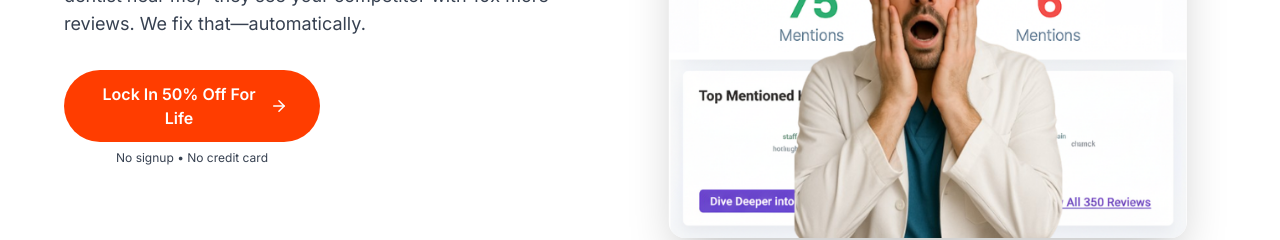
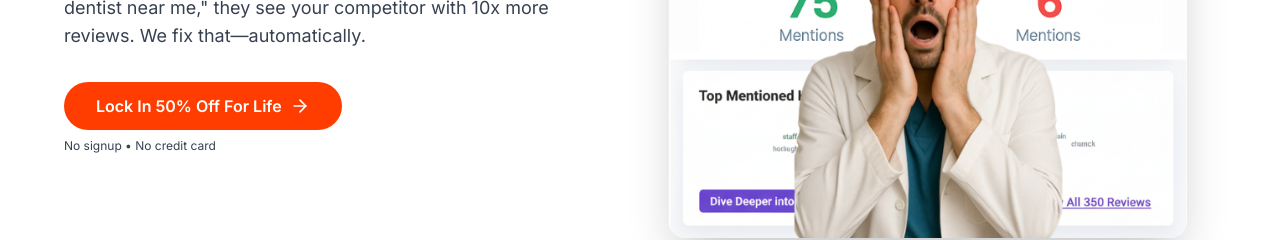
Before and after one commit to OneKadian/Densoft, a React (Vite) app: page / in a window 1280 px wide. Shown: the part 460-700 px from the top of the page. Built offline with nearby package versions, Linux system fonts and the light colour scheme; no server answers; the database is empty.

Commit message:
changed the hero button2

```diff
--- a/src/components/Hero.tsx
+++ b/src/components/Hero.tsx
@@ -1,3 +1,4 @@
+
 import React, { useState, useEffect } from "react";
 import { ArrowRight } from "lucide-react";
 
@@ -48,11 +49,11 @@ const Hero = () => {
 
             {/* CTA button below subheading */}
             <div className="flex flex-col items-center md:items-start">
-              <button onClick={scrollToCTA} className="crafty-button group w-64">
+              <button onClick={scrollToCTA} className="crafty-button group whitespace-nowrap">
                 <span className="font-semibold">Lock In 50% Off For Life</span>
                 <ArrowRight className="ml-2 group-hover:translate-x-1 transition-transform" size={20} />
               </button>
-              <div className="text-xs mt-2 text-gray-700 text-center w-64">No signup • No credit card</div>
+              <div className="text-xs mt-2 text-gray-700 text-center">No signup • No credit card</div>
             </div>
           </div>
 
```
